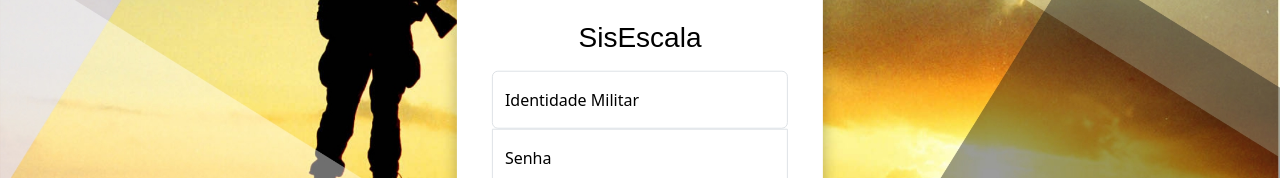
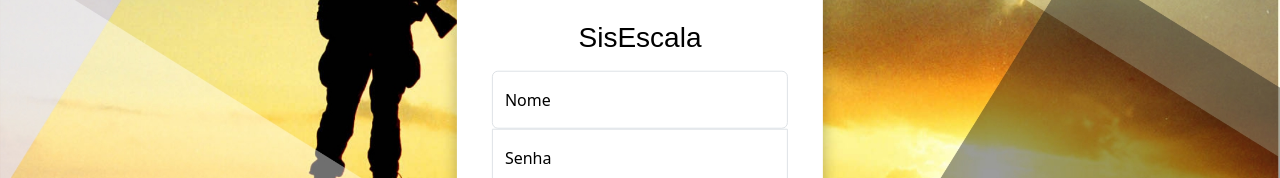
Before and after one commit to sidneycavalcanti/backend---sistema-de-escala, a React (Create React App) app: page / in a window 1280 px wide. Shown: the part 254-432 px from the top of the page. Built offline with nearby package versions, Linux system fonts and the light colour scheme; what pdfmake would draw is missing.

Commit message:
atualização 17.05.23

```diff
--- a/src/pages/Login/index.jsx
+++ b/src/pages/Login/index.jsx
@@ -8,7 +8,7 @@ function Login() {
   const [idt, setIdt] = useState("");
   const [password, setPassword] = useState("");
 
-  const handleSubmit = async (event) => {
+  const handleLogin = async (event) => {
     event.preventDefault();
     const dados = {
       idt: event.target.idt.value,
@@ -22,7 +22,14 @@ function Login() {
         },
       });
 
-      console.log(response)
+      const { token } = response.data;
+
+      console.log({ token });
+
+      localStorage.setItem('token', token);
+
+
+
       if (response.data.success) {
         // Confirmação do backend recebida com sucesso, prossegue com a execução
         console.log("Login realizado com sucesso!");
@@ -42,20 +49,20 @@ function Login() {
       <div className="container-login">
         <div className="text-center">
           <main className="form-signin w-100 m-auto">
-            <form onSubmit={handleSubmit}>
+            <form onSubmit={handleLogin}>
               <img className="mb-4" src={Logo} alt="" width="72" height="85" />
               <h1 className="h3 mb-3 fw-normal">SisEscala</h1>
 
               <div className="form-floating">
                 <input
-                  type="number"
+                  type="text"
                   value={idt}
                   className="form-control"
                   id="idt"
                   placeholder="identidade militar"
                   onChange={(event) => setIdt(event.target.value)}
                 />
-                <label htmlFor="floatingInput">Identidade Militar</label>
+                <label htmlFor="floatingInput">Nome</label>
               </div>
               <div className="form-floating">
                 <input
```
